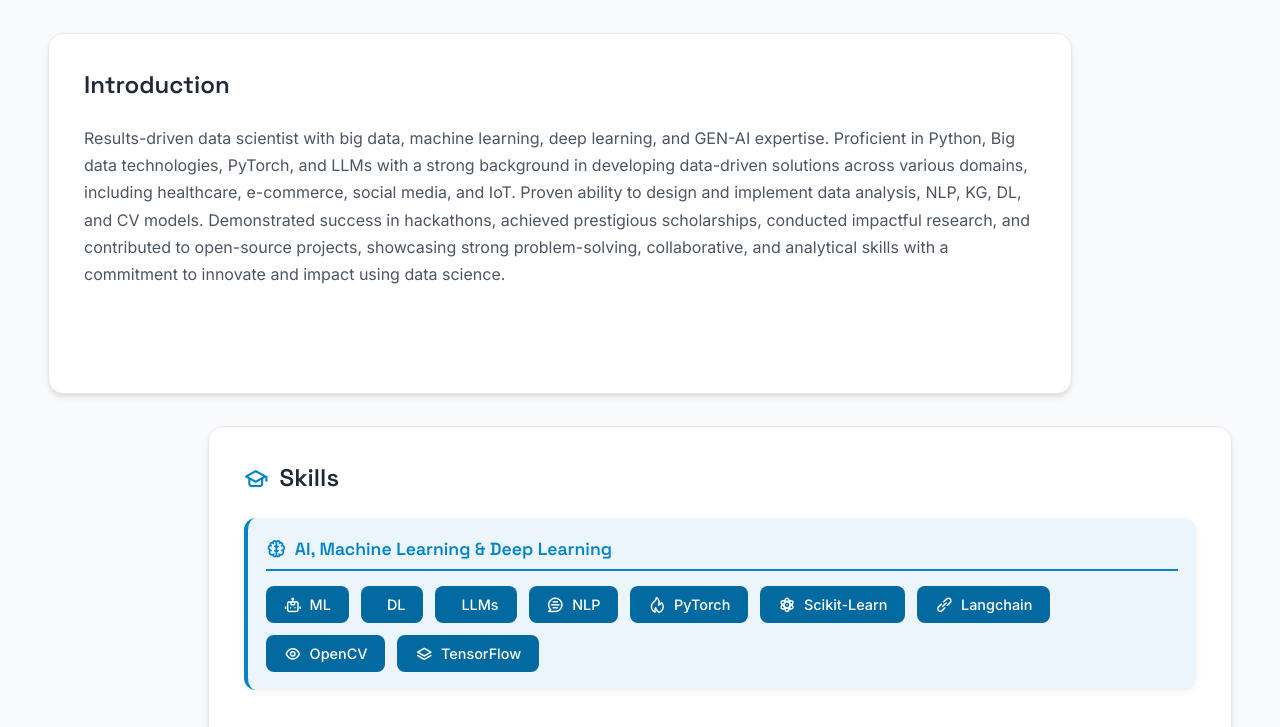
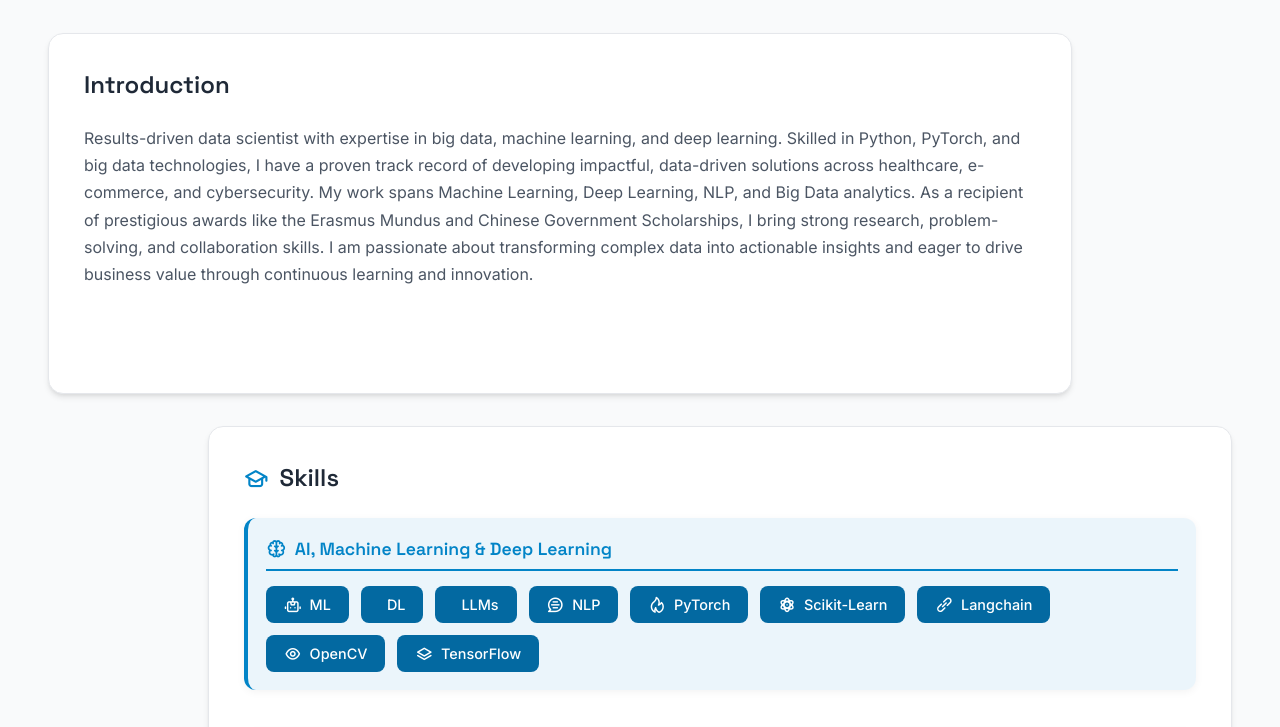
Before and after one commit to kamrulkonok/portfolio, a website: page index.html in a window 1280 px wide. Shown: the part 1000-1727 px from the top of the page. Drawn offline with nearby package versions, Linux system fonts and the light colour scheme; some icons are missing.

Commit message:
added introduction

```diff
--- a/index.html
+++ b/index.html
@@ -112,7 +112,7 @@
           </div>
           <div class="about-info card">
               <h3>Introduction</h3>
-              <p style="font-size: 16px;">Results-driven data scientist with big data, machine learning, deep learning, and GEN-AI expertise. Proficient in Python, Big data technologies, PyTorch, and LLMs with a strong background in developing data-driven solutions across various domains, including healthcare, e-commerce, social media, and IoT. Proven ability to design and implement data analysis, NLP, KG, DL, and CV models. Demonstrated success in hackathons, achieved prestigious scholarships, conducted impactful research, and contributed to open-source projects, showcasing strong problem-solving, collaborative, and analytical skills with a commitment to innovate and impact using data science.
+              <p style="font-size: 16px;">Results-driven data scientist with expertise in big data, machine learning, and deep learning. Skilled in Python, PyTorch, and big data technologies, I have a proven track record of developing impactful, data-driven solutions across healthcare, e-commerce, and cybersecurity. My work spans Machine Learning, Deep Learning, NLP, and Big Data analytics. As a recipient of prestigious awards like the Erasmus Mundus and Chinese Government Scholarships, I bring strong research, problem-solving, and collaboration skills. I am passionate about transforming complex data into actionable insights and eager to drive business value through continuous learning and innovation.
               </p>
           </div>
           <div class="skills-box card" style="margin-top: 2rem;">
```
Also changed, not shown: 1 other file.
